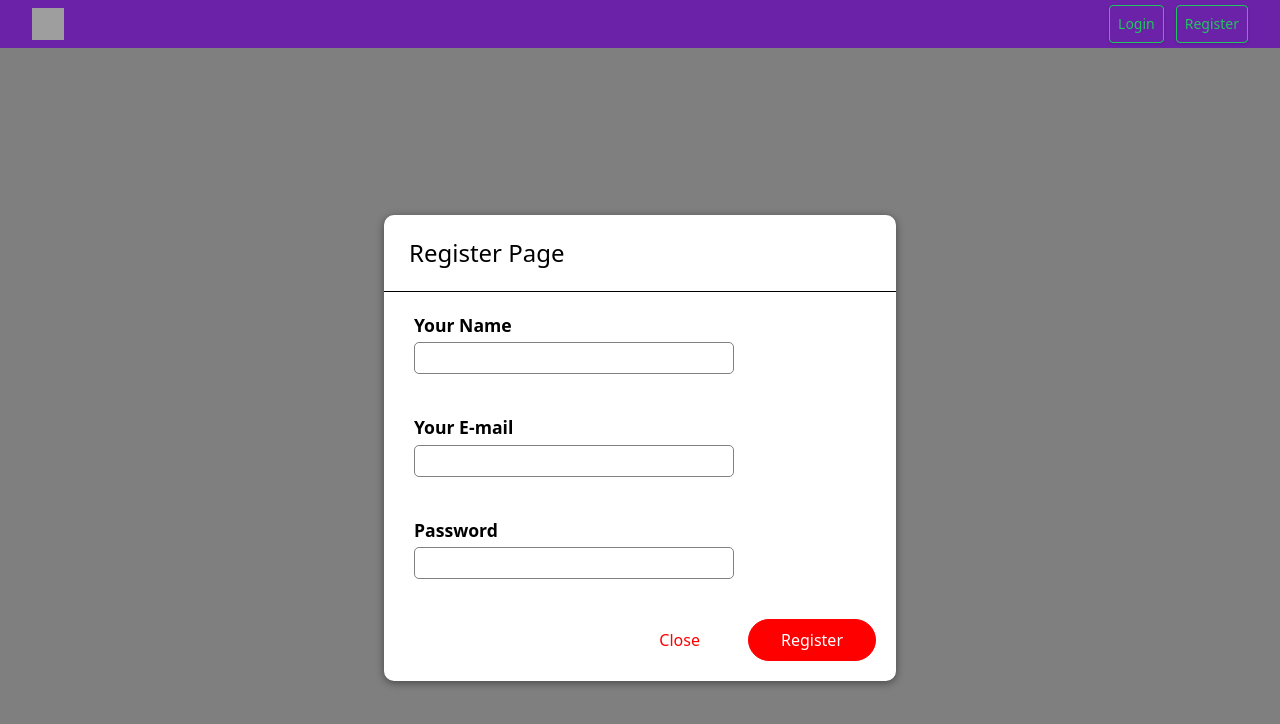
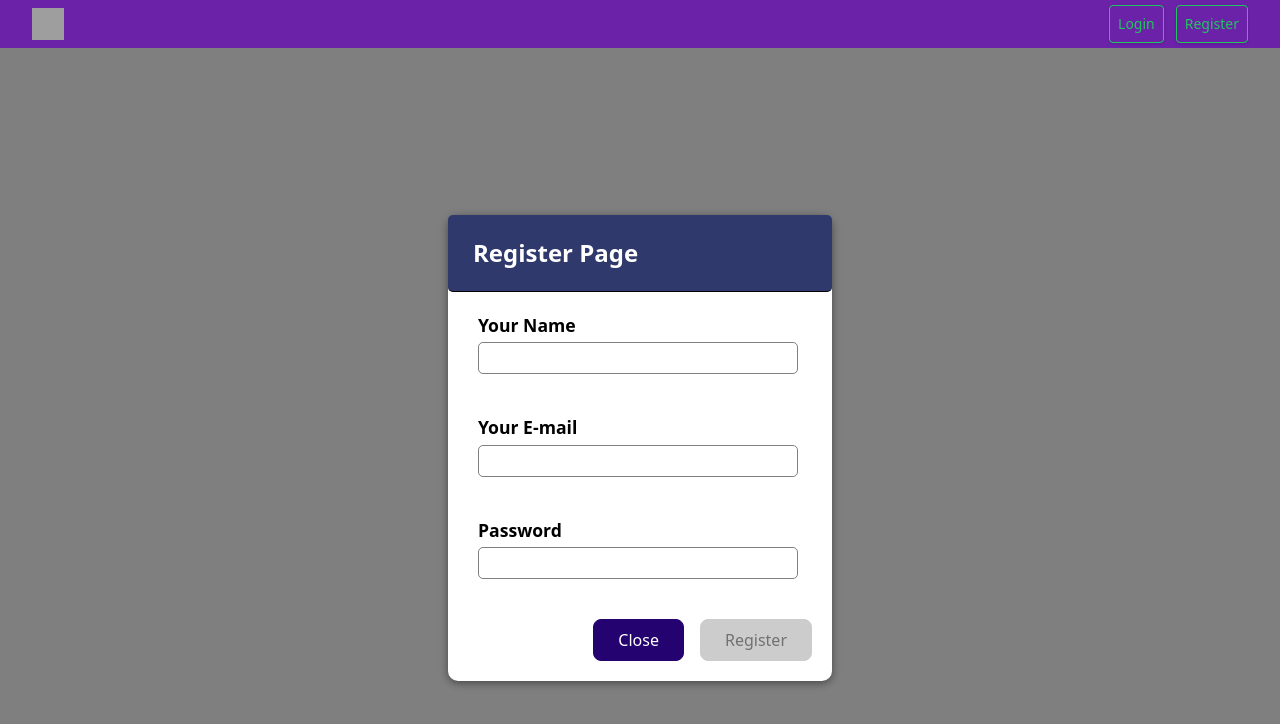
Before and after one commit to Akshay3960/lazzzy-space, a React (Create React App) app in the folder frontend/: page / in a window 1280 px wide. Both pictures are taken after a click on the button "Register". Shown: the top 724 px of the page. Built offline with nearby package versions, Linux system fonts and the light colour scheme; grey boxes are pictures that could not be loaded; the HTML template or start-up script is replaced by a standard one.

Commit message:
redecorate login and reg

```diff
--- a/frontend/src/App.js
+++ b/frontend/src/App.js
@@ -5,7 +5,7 @@ import LoginForm from "./components/log-reg/LoginForm";
 import RegisterForm from "./components/log-reg/RegisterForm";
 import Navbar from "./components/navbar/Navbar";
 function App() {
-  const [toLogin, setToLogin] = useState(true);
+  const [toLogin, setToLogin] = useState(false);
   const [toReg, setToReg] = useState(false);
 
   const toRegisterHandler = () => {
--- a/frontend/src/components/log-reg/LoginForm.module.css
+++ b/frontend/src/components/log-reg/LoginForm.module.css
@@ -2,78 +2,118 @@
     width: 100%;
     height: 100vh;
     background-color: rgba(0, 0, 0, 0.5);
-  position:absolute;
-  z-index:10;
+    position: absolute;
+    z-index: 10;
   }
-.modal{
+  .modal {
     background-color: white;
     z-index: 20;
-    width:30%;
+    width: 30%;
   }
 
-.form-control{
-    padding:20px 30px;
+  .form-control {
+    padding: 20px 30px;
   }
 
-.form-control label{
-    font-size:1.1rem;
+  .form-control label {
+    font-size: 1.1rem;
     font-weight: bold;
     margin-bottom: 0.25rem;
-    display:block;
+    display: block;
   }
-.form-control input{
-    width:20rem;
+  .form-control input,
+  .form-control select {
+    font: inherit;
+    padding: 0.75rem;
+    width: 20rem;
     border: 1px solid grey;
     border-radius: 5px;
-    height:2rem;
-    display:block;
-}
-.header{
-    width:100%;
-    padding:20px 25px;
-    border-bottom: 1px solid black
-}
-.header h2{
-    font-size:1.5rem;
+    height: 2rem;
+    display: block;
   }
 
-.form-actions{
-    padding:20px;
-    display:flex;
-    justify-content:flex-end;
-    gap:1rem;
+  .form-control input:focus {
+    outline: none;
+    border-color: #240370;
+    background-color: #e0d4fd;
+  }
+  .header {
+    width: 100%;
+    padding: 20px 25px;
+    border-bottom: 1px solid black;
+    background-color: #30396b;
+    border-radius: 5px;
+  }
+  .header h2 {
+    font-size: 1.5rem;
+    font-weight:bold;
+    color:white;
   }
 
-.form-actions button{
-    color:red;
-    background-color:transparent;
-    cursor:pointer;
-    border-radius:25px;
-    padding:0.5rem 2rem;
+  .form-actions {
+    padding: 20px;
+    display: flex;
+    justify-content: flex-end;
+    gap: 1rem;
+  }
+
+  .form-actions button {
+    background-color: #240370;
+    color: white;
+    border: 1px solid #240370;
+    padding: 0.5rem 1.5rem;
+    border-radius: 8px;
+    cursor: pointer;
   }
 
   .form-actions button:hover,
-.form-actions button:active{
-    background-color:rgb(253, 123, 123)
+  .form-actions button:active {
+    background-color: #33059e;
+    border-color: #33059e;
   }
 
-.form-actions .submit{
-    border:1px solid red;
-    background-color: red;
-    color:white;
+  .form-actions .submit {
+    border: 1px solid #33059e;
+    background-color:#33059e;
+    color: white;
   }
-.form-actions .submit:hover,
-.form-actions .submit:active{
-    background-color:rgba(255, 0, 0, 0.363)
+  .submit:disabled,
+  .form-actions button:disabled,
+  .form-actions button:disabled:hover,
+  .form-actions button:disabled:active {
+    background-color: #ccc;
+    color: rgb(114, 113, 113);
+    border-color: #ccc;
+    cursor: not-allowed;
   }
 
-.form-control p{
-    display:inline;
+  .form-actions .submit:hover {
+    background-color:#2a0483;
+    color: white;
+  }
+  .form-control p {
+    display: inline;
   }
 
-.form-control .signin{
-    color:blue;
+
+
+  .form-control .signin {
+    color: blue;
     text-decoration: underline;
-    padding-left:13px;
-    cursor:pointer;
+    padding-left: 13px;
+    cursor: pointer;
   }
+
+  .invalid input {
+    border: 1px solid #b40e0e !important;
+    background-color: #fddddd;
+  }
+
+  .invalid input:focus {
+    border-color: #ff8800 !important;
+    background-color: #fbe8d2;
+  }
+
+  .error-text {
+    color: #b40e0e;
+  }
--- a/frontend/src/components/log-reg/RegisterForm.js
+++ b/frontend/src/components/log-reg/RegisterForm.js
@@ -8,11 +8,11 @@ const Backdrop = (props) => {
   return <div className={styles.backdrop} onClick={props.onClose} />;
 };
 
-const isEmpty = (value) => {
-  return value === "";
-};
+const ModalOverlay = (props) => {
+  const isNotEmpty = (value) => {
+    return value.trim() !== "";
+  };
 
-const ModalOverlay = (props) => {
   const {
     value: name,
     isValid: nameIsValid,
@@ -20,7 +20,7 @@ const ModalOverlay = (props) => {
     valueChangeHandler: nameChangeHandler,
     inputBlurHandler: nameBlurHandler,
     reset: resetName,
-  } = useInput(isEmpty);
+  } = useInput(isNotEmpty);
 
   const {
     value: email,
@@ -40,7 +40,7 @@ const ModalOverlay = (props) => {
     valueChangeHandler: passwordChangeHandler,
     inputBlurHandler: passwordBlurHandler,
     reset: resetPassword,
-  } = useInput(isEmpty);
+  } = useInput(isNotEmpty);
 
   let formIsValid = false;
 
@@ -57,13 +57,13 @@ const ModalOverlay = (props) => {
   };
 
   const nameInputClasses = nameHasError
-    ? `${styles["form-control"]} ${styles["invalid"]}}`
+    ? `${styles["form-control"]} ${styles["invalid"]}`
     : `${styles["form-control"]}`;
   const emailInputClasses = emailHasError
-    ? `${styles["form-control"]} ${styles["invalid"]}}`
+    ? `${styles["form-control"]} ${styles["invalid"]}`
     : `${styles["form-control"]}`;
   const passwordInputClasses = passwordHasError
-    ? `${styles["form-control"]} ${styles["invalid"]}}`
+    ? `${styles["form-control"]} ${styles["invalid"]}`
     : `${styles["form-control"]}`;
 
   return (
@@ -97,7 +97,7 @@ const ModalOverlay = (props) => {
             value={email}
           />
           {emailHasError ? (
-            <p className={styles["error-text"]}>Put Something here for email</p>
+            <p className={styles["error-text"]}>Email must include @</p>
           ) : (
             <p />
           )}
@@ -123,7 +123,7 @@ const ModalOverlay = (props) => {
           <button type="button" onClick={props.onClose}>
             Close
           </button>
-          <button className={styles.submit} onClick={props.onClose}>
+          <button disabled={!formIsValid} className={styles.submit}>
             Register
           </button>
         </div>
--- a/frontend/src/components/log-reg/RegisterForm.module.css
+++ b/frontend/src/components/log-reg/RegisterForm.module.css
@@ -8,7 +8,7 @@
 .modal {
   background-color: white;
   z-index: 20;
-  width: 40%;
+  width: 30%;
 }
 
 .form-control {
@@ -21,20 +21,33 @@
   margin-bottom: 0.25rem;
   display: block;
 }
-.form-control input {
+.form-control input,
+.form-control select {
+  font: inherit;
+  padding: 0.75rem;
   width: 20rem;
   border: 1px solid grey;
   border-radius: 5px;
   height: 2rem;
   display: block;
 }
+
+.form-control input:focus {
+  outline: none;
+  border-color: #240370;
+  background-color: #e0d4fd;
+}
 .header {
   width: 100%;
   padding: 20px 25px;
   border-bottom: 1px solid black;
+  background-color: #30396b;
+  border-radius: 5px;
 }
 .header h2 {
   font-size: 1.5rem;
+  font-weight:bold;
+  color:white;
 }
 
 .form-actions {
@@ -45,27 +58,44 @@
 }
 
 .form-actions button {
-  color: red;
-  background-color: transparent;
+  background-color: #240370;
+  color: white;
+  border: 1px solid #240370;
+  padding: 0.5rem 1.5rem;
+  border-radius: 8px;
   cursor: pointer;
-  border-radius: 25px;
-  padding: 0.5rem 2rem;
 }
 
 .form-actions button:hover,
 .form-actions button:active {
-  background-color: rgb(253, 123, 123);
+  background-color: #33059e;
+  border-color: #33059e;
 }
 
 .form-actions .submit {
-  border: 1px solid red;
-  background-color: red;
+  border: 1px solid #33059e;
+  background-color:#33059e;
   color: white;
 }
+.submit:disabled,
+.form-actions button:disabled,
+.form-actions button:disabled:hover,
+.form-actions button:disabled:active {
+  background-color: #ccc;
+  color: rgb(114, 113, 113);
+  border-color: #ccc;
+  cursor: not-allowed;
+}
 
+.form-actions .submit:hover {
+  background-color:#2a0483;
+  color: white;
+}
 .form-control p {
   display: inline;
 }
+
+
 
 .form-control .signin {
   color: blue;
@@ -74,16 +104,16 @@
   cursor: pointer;
 }
 
-.invalid input{
-    border: 1px solid #b40e0e !important;
-    background-color: #fddddd;
+.invalid input {
+  border: 1px solid #b40e0e !important;
+  background-color: #fddddd;
 }
 
-.invalid input:focus{
-    border-color:#ff8800 !important;
-    background-color:#fbe8d2;
+.invalid input:focus {
+  border-color: #ff8800 !important;
+  background-color: #fbe8d2;
 }
 
-.error-text{
-    color: #b40e0e;
+.error-text {
+  color: #b40e0e;
 }
--- a/frontend/src/hooks/use-input.js
+++ b/frontend/src/hooks/use-input.js
@@ -1,23 +1,23 @@
-import { useState } from 'react';
+import { useState } from "react";
 
 const useInput = (validateValue) => {
-    const [enteredValue, setEnteredValue] = useState([]);
+  const [enteredValue, setEnteredValue] = useState("");
   const [isTouched, setIsTouched] = useState(false);
   const valueIsValid = validateValue(enteredValue);
   const hasError = !valueIsValid && isTouched;
 
   const valueChangeHandler = (event) => {
     setEnteredValue(event.target.value);
-    }
+  };
 
   const inputBlurHandler = () => {
     setIsTouched(true);
-    }
+  };
 
   const reset = () => {
-        setEnteredValue('');
+    setEnteredValue("");
     setIsTouched(false);
-    }
+  };
 
   return {
     value: enteredValue,
@@ -26,7 +26,7 @@ const useInput = (validateValue) => {
     valueChangeHandler,
     inputBlurHandler,
     reset,
-    }
+  };
 };
 
 export default useInput;
```
Lines whose indentation alone changed are shown as unchanged.
